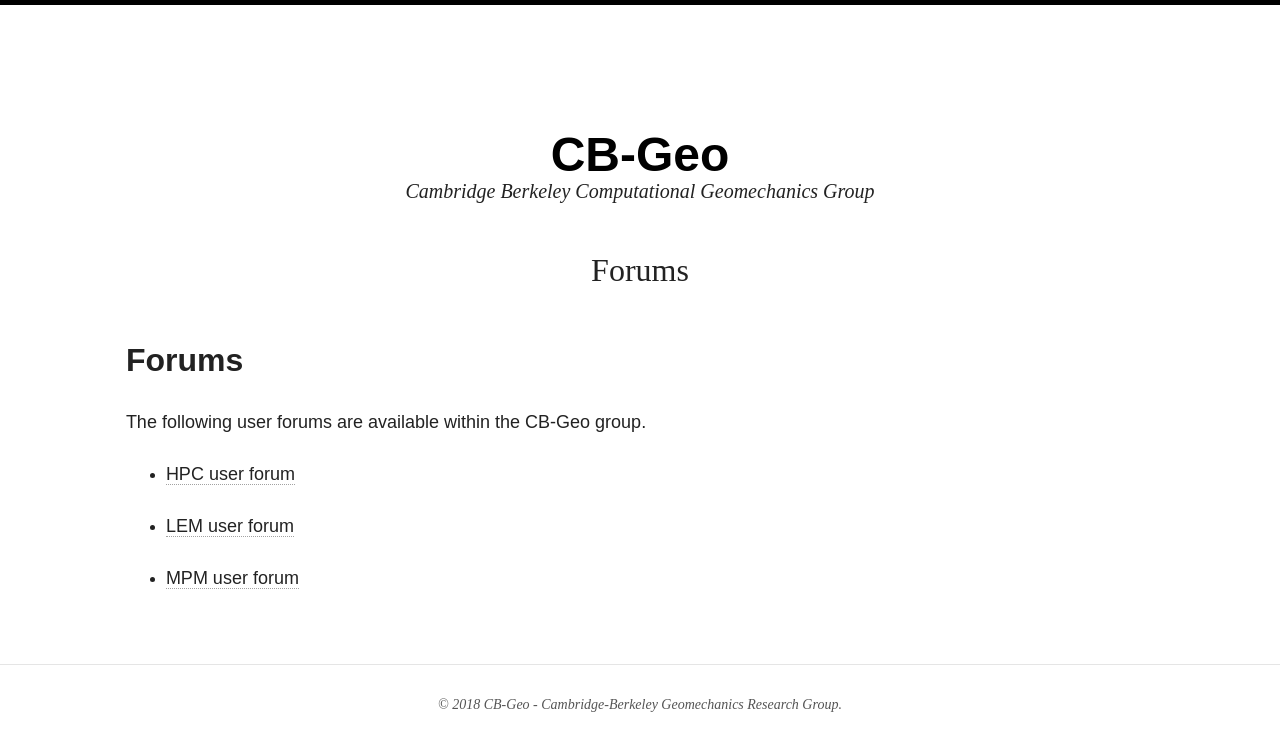
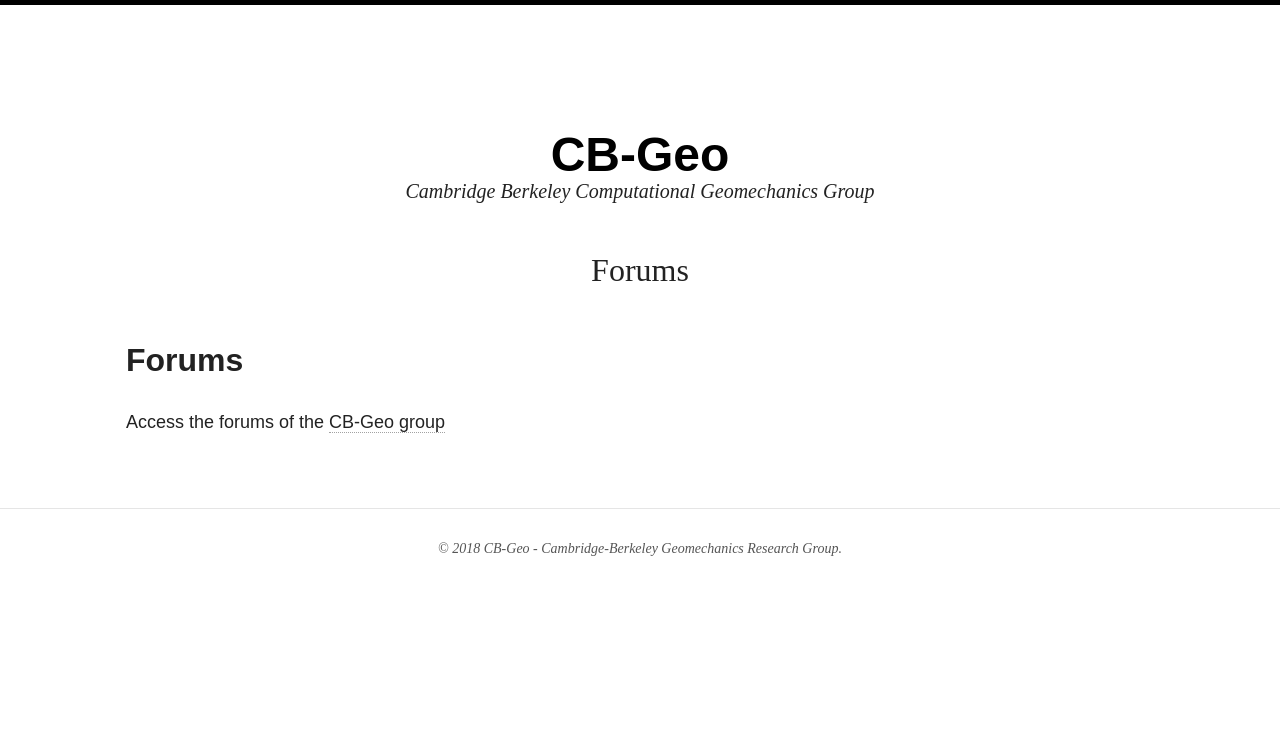
Before and after one commit to cb-geo/cb-geo.github.io, a Jekyll site: the page built from forums/index.md, in a window 1280 px wide. Shown: the top 751 px of the page. Built offline with Jekyll 4.4.1, drawn with Linux system fonts in a browser that asks for light colours; nearby versions of some CDN libraries.

Commit message:
:computer: CB-Geo forum

```diff
--- a/forums/index.md
+++ b/forums/index.md
@@ -6,15 +6,15 @@ excerpt: "CB-Geo Forums"
 
 ## Forums
 
-The following user forums are available within the CB-Geo group.
+Access the forums of the [CB-Geo group](https://forum.cb-geo.com/)
 
+<!--
 * [HPC user forum](https://groups.google.com/forum/#!forum/cbgeo-hpc)
 
 * [LEM user forum](https://groups.google.com/forum/#!forum/cbgeo-dlm)
 
 * [MPM user forum](https://groups.google.com/forum/#!forum/cbgeo-mpm)
 
-<!--
 * [LBM user forum](https://groups.google.com/forum/#!forum/cbgeo-lbm)
 
 * [DEM user forum](https://groups.google.com/forum/#!forum/cbgeo-dem)
```
